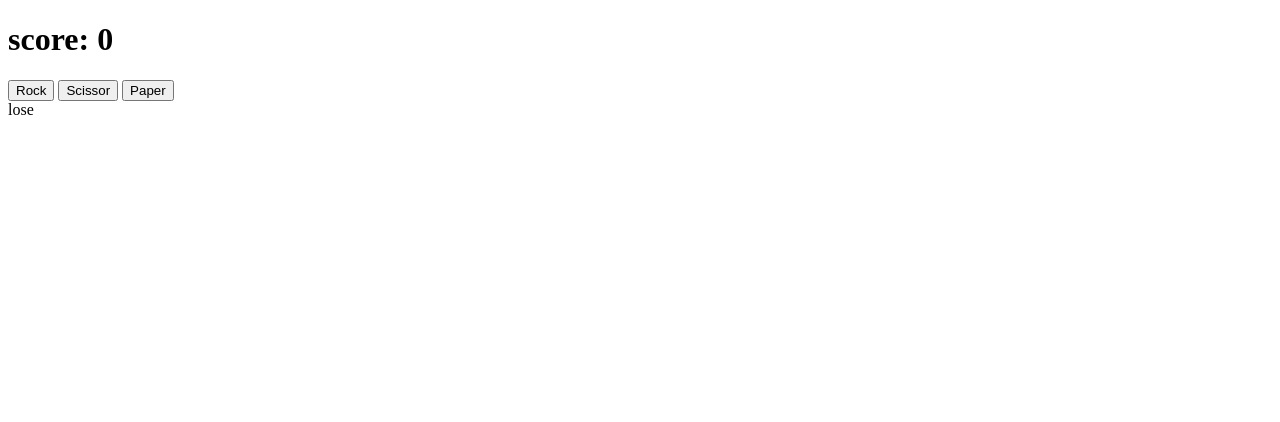
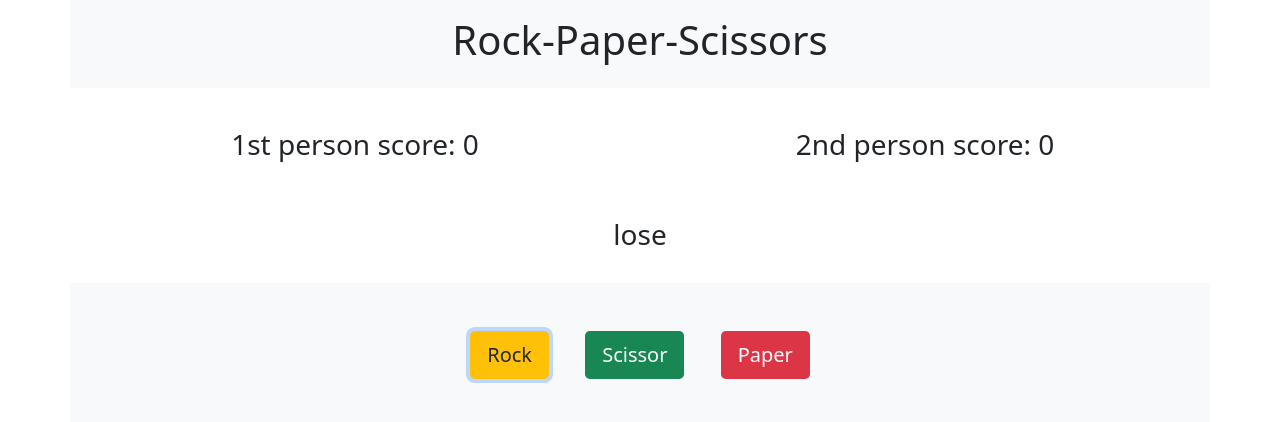
Before and after one commit to Josiahngugi/Javascritpt, a plain HTML site: page weekly Projects/Week 2/rock _paper_scissor/index.html in a window 1280 px wide. Both pictures are taken after a click on the button "Rock". Drawn offline with nearby package versions, Linux system fonts and the light colour scheme.

Commit message:
adding button colors and columns

```diff
--- a/weekly Projects/Week 2/rock _paper_scissor/index.html
+++ b/weekly Projects/Week 2/rock _paper_scissor/index.html
@@ -3,19 +3,44 @@
 <head>
     <meta charset="UTF-8">
     <meta name="viewport" content="width=device-width, initial-scale=1.0">
+    <link href="https://cdn.jsdelivr.net/npm/bootstrap@5.0.2/dist/css/bootstrap.min.css" rel="stylesheet" integrity="sha384-EVSTQN3/azprG1Anm3QDgpJLIm9Nao0Yz1ztcQTwFspd3yD65VohhpuuCOmLASjC" crossorigin="anonymous">
+
     <link rel="stylesheet" href="style.css">
-    <title>Document</title>
+    <title>Rock-Paper-Scissors</title>
 </head>
 <body>
-    <div>
-        <h1>score: <span id="totalscore"></span></h1>
-    </div>
-    <div>
-        <button id="rock">Rock</button>
-        <button id="scissor">Scissor</button>
-        <button id="paper">Paper</button>
-        <div>
-            <span id="score"></span>
+    <div class="container">
+        <div class="row">
+            <div class="col-12 p-3 bg-light mb-3">
+                <h1 class="text-center"> Rock-Paper-Scissors</h1>
+            </div>
+        </div>
+
+        <div class="row">
+            <div class="col-6 p-4">
+                <h3 class="text-center">1st person score: <span id="firstpersoncore"></span></h3>
+            </div>
+            <div class="col-6 p-4">
+                <h3 class="text-center"> 2nd person score: <span id="secondpersontotalscore"></span></h3>
+            </div>
+        </div>
+
+        <div class="row">
+            <div class="col-12 p-4">
+                <h3 id="score" class="text-center"></h3>
+                <h1 class="text-danger text-center" id="winner"></h1>
+            </div>
+        </div>
+
+        <div class="row">
+            <div class="col-12 d-flex justify-content-center bg-light p-5">
+                <div class="">
+                    <button id="rock" class="btn btn-lg bg-warning px-3 mx-3 ">Rock</button>
+                    <button id="scissor" class="btn btn-lg bg-success px-3 mx-3 text-white">Scissor</button>
+                    <button id="paper"class="btn btn-lg bg-danger px-3 mx-3 text-white">Paper</button>
+
+                </div>
+            </div>
         </div>
     </div>
 
--- a/weekly Projects/Week 2/rock _paper_scissor/index.js
+++ b/weekly Projects/Week 2/rock _paper_scissor/index.js
@@ -1,5 +1,7 @@
 // const choices = ["rock", "paper", "scissor"]
 var firstPersonScore =0
+var secondPersonScore =0
+var winner =""
 
 var buttonChoices = document.querySelectorAll("button")
 
@@ -14,26 +16,56 @@ function generatedChoice(){
        userChoice = buttonChoices[i].id
        computerChoice = generatedChoice()
 
+
+    //    comparing choices
      if(computerChoice ==="rock" && userChoice ==="scissor" ||
                 computerChoice ==="scissor" && userChoice==="paper"||
                 computerChoice ==="paper" && userChoice ==="rock"
                 ){
+
+                    // scores for different persons
+
+                    if(i%2==0){
                         firstPersonScore +=5
                         result ="win"
+                    }
+                    else{
+                        secondPersonScore +=5
+                        result ="win"
+                    }
 
                 }
      else{
+                if(i%2==0){
                     firstPersonScore +=0
                     result ="lose"
                 }
-     console.log(firstPersonScore)
-     document.getElementById("score").innerHTML = result
-     document.getElementById("totalscore").innerHTML = firstPersonScore
+                else{
+                    secondPersonScore +=0
+                    result ="lose"
+        }
 
-    })
+        if(firstPersonScore > secondPersonScore &&firstPersonScore ===10){
+            winner ="first person wins"
+            firstPersonScore =0
+            secondPersonScore=0
+        }
+        else if( secondPersonScore> firstPersonScore && secondPersonScore ===10){
+            winner ="first person wins"
+            firstPersonScore =0
+            secondPersonScore=0
+        }
 
      }
 
 
 
-console.log(firstPersonScore)
+
+     console.log(winner)
+     document.getElementById("score").innerHTML = result
+     document.getElementById("firstpersoncore").innerHTML = firstPersonScore
+     document.getElementById("secondpersontotalscore").innerHTML = secondPersonScore
+     document.getElementById("winner").innerHTML = winner
+    })
+
+    }
```
Lines whose indentation alone changed are shown as unchanged.
